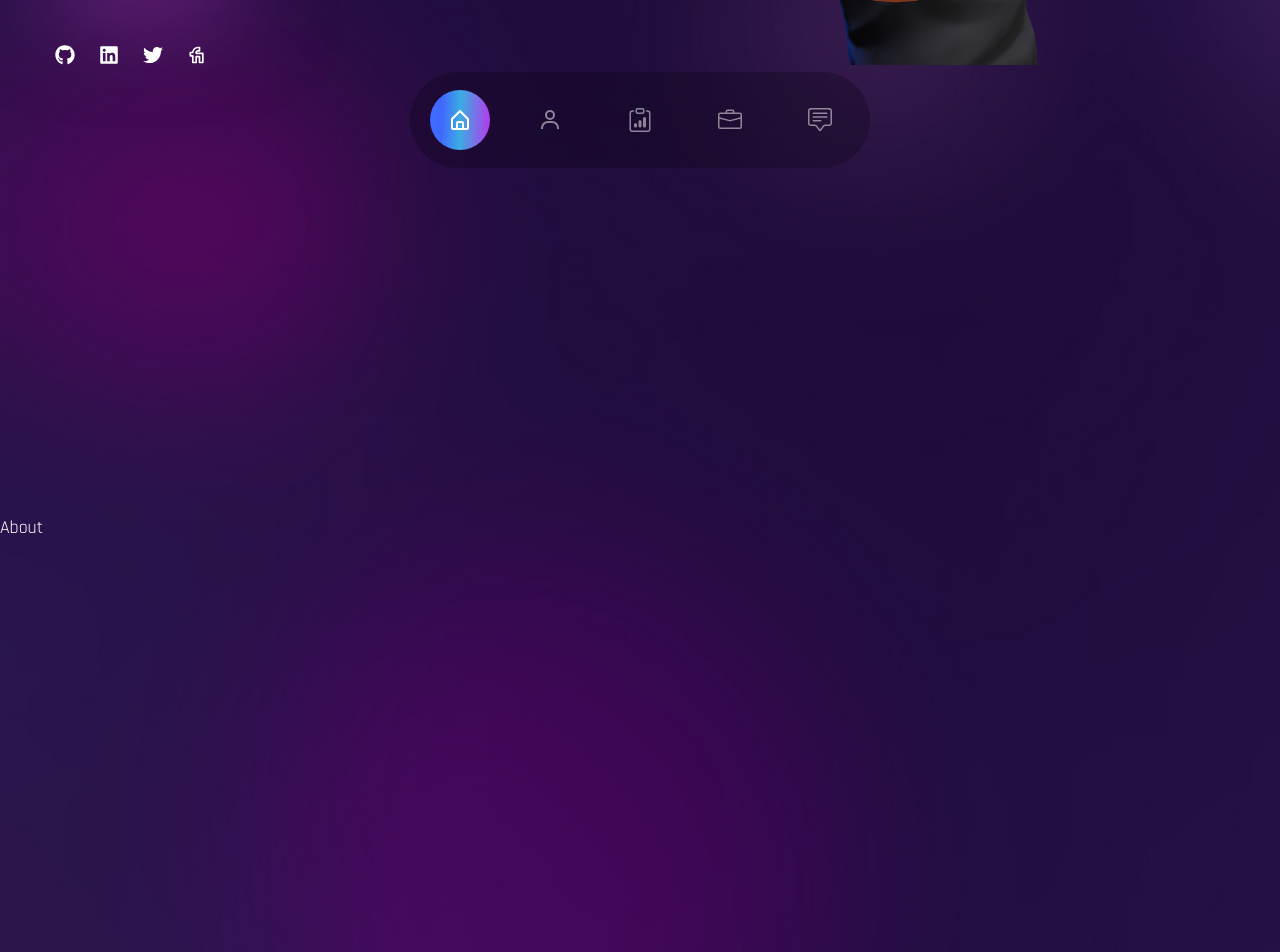
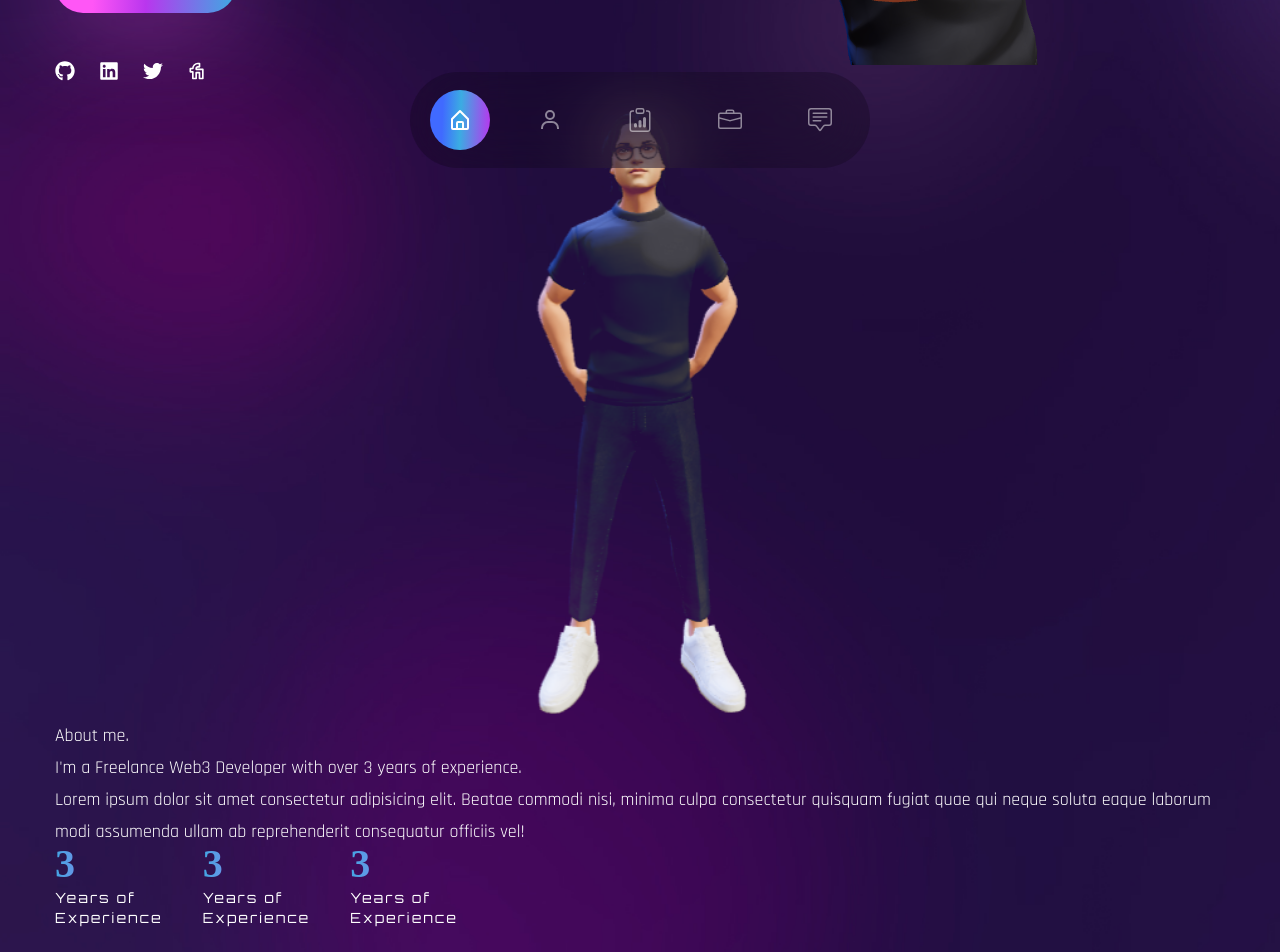
Before and after one commit to leetebbs/portfolio, a React (Create React App) app: page / in a window 1280 px wide. Shown: the part 600-1552 px from the top of the page. Built offline with nearby package versions, Linux system fonts and the light colour scheme; the HTML template or start-up script is replaced by a standard one; a web font is replaced by a local one.

Commit message:
build about page

```diff
--- a/src/components/About.js
+++ b/src/components/About.js
@@ -1,7 +1,60 @@
-import React from 'react';
+import React from "react";
+import CountUp from "react-countup";
+import { useInView } from "react-intersection-observer";
+import { motion } from "framer-motion";
+import { fadeIn } from "../variants";
 
 const About = () => {
-  return <div className='section' id='about'>About</div>;
+  const [ref, inView] = useInView({
+    threshold: 0.5,
+  });
+  return (
+    <section className="section" id="about" ref={ref}>
+      <div className="container mx-auto">
+        <div>
+          <div className="flex-1 bg-about bg-contain bg-no-repeat h-[640px] mix-blend-lighten bg-top"></div>
+          <div>
+            <h2>About me.</h2>
+            <h3>
+              I'm a Freelance Web3 Developer with over 3 years of experience.
+            </h3>
+            <p>
+              Lorem ipsum dolor sit amet consectetur adipisicing elit. Beatae
+              commodi nisi, minima culpa consectetur quisquam fugiat quae qui
+              neque soluta eaque laborum modi assumenda ullam ab reprehenderit
+              consequatur officiis vel!
+            </p>
+            <div className="flex gap-x-6 lg:gap-x-10 mb-12">
+              <div>
+                <div className="text-[40px] font-tertiary text-gradient mb-2">
+                  {inView ? <CountUp start={0} end={3} duration={2}/> : null}
+                </div>
+                <div className="font-primary text-sm tracking-[2px]">Years of <br/>
+                Experience
+                </div>
+              </div>
+              <div>
+                <div className="text-[40px] font-tertiary text-gradient mb-2">
+                  {inView ? <CountUp start={0} end={3} duration={2}/> : null}
+                </div>
+                <div className="font-primary text-sm tracking-[2px]">Years of <br/>
+                Experience
+                </div>
+              </div>
+              <div>
+                <div className="text-[40px] font-tertiary text-gradient mb-2">
+                  {inView ? <CountUp start={0} end={3} duration={2}/> : null}
+                </div>
+                <div className="font-primary text-sm tracking-[2px]">Years of <br/>
+                Experience
+                </div>
+              </div>
+            </div>
+          </div>
+        </div>
+      </div>
+    </section>
+  );
 };
 
 export default About;
--- a/src/components/Banner.js
+++ b/src/components/Banner.js
@@ -58,7 +58,7 @@ const Banner = () => {
               Unlock the full potential of blockchain technology with a skilled
               and experienced web3 blockchain engineer. From smart contract
               development to decentralized app creation, I can help bring your
-              blockchain project to life. Hire me as your freelance web3
+              blockchain project to life.<br/> Hire me as your freelance web3
               blockchain engineer and let's build a decentralized future
               together.
             </motion.p>
--- a/src/components/Header.js
+++ b/src/components/Header.js
@@ -7,8 +7,8 @@ const Header = () => {
   <div className='flex justify-between item-center'>
     <a href="#">
       {/* <img src={logo} alt='' /> */}
-      <h1 className="text-gradient text-[25px]">LEE</h1>
-      <h1 className='text-[34px] font-semibold'>TEBBS</h1>
+      <h1 className="text-gradient text-[34px] font-primary">LEE</h1>
+      <h1 className='text-[34px] font-semibold font-primary'>TEBBS</h1>
     </a>
     <button className='btn btn-sm'>Work with me</button>
   </div>
--- a/tailwind.config.js
+++ b/tailwind.config.js
@@ -24,7 +24,7 @@ module.exports = {
       },
       backgroundImage: {
         site: "url('./assets/site-bg.jpg')",
-        about: "url('./assets/about.png')",
+        about: "url('./assets/avatar3.png')",
         services: "url('./assets/services.png')",
       },
     },
```
Also changed, not shown: src/assets/avatar3.png (added), src/assets/coder.jpg (added).
